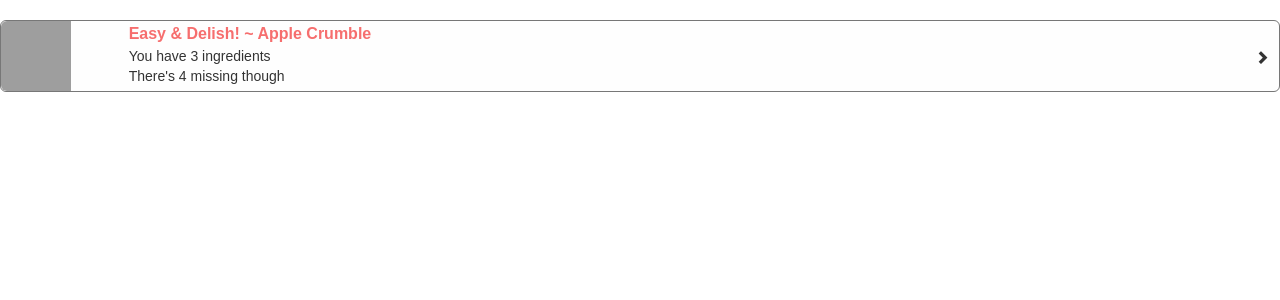
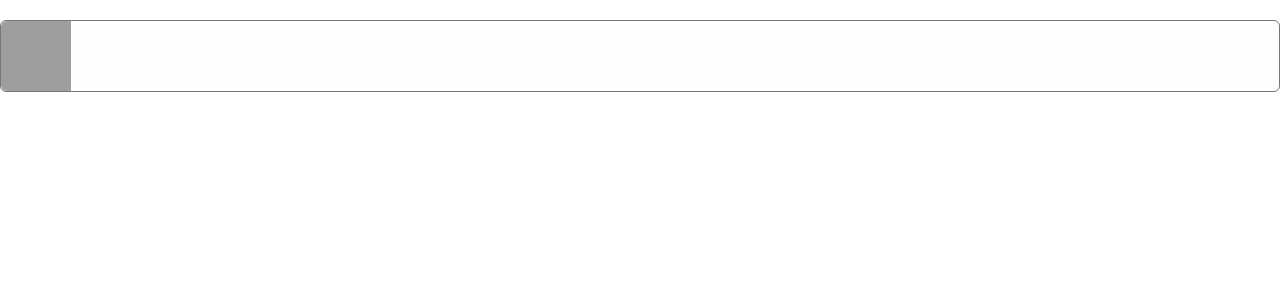
Before and after one commit to zacbraddy/HangryHippo, a React (Create React App) app: page / in a window 1280 px wide. Shown: the top 300 px of the page. Built offline with nearby package versions, Linux system fonts and the light colour scheme; grey boxes are pictures that could not be loaded.

Commit message:
Reverting to the new end of u4-m3

```diff
--- a/src/App.js
+++ b/src/App.js
@@ -23,17 +23,8 @@ class App extends Component {
                   />
                 </div>
                 <div className="recipe-list-item-text-container">
-                  <div className="recipe-list-item-title">{this.props.title}</div>
-                  <div className="recipe-list-item-used-ingredients">
-                    You have {this.props.missedIngredientCount === 0 ? "all" : this.props.usedIngredientCount} ingredients
-                  </div>
-                  {
-                    this.props.missedIngredientCount > 0 &&
-                    <div className="recipe-list-item-missing-ingredients">There's {this.props.missedIngredientCount} missing though</div>
-                  }
                 </div>
               </div>
-              <i className="recipe-list-item-chevron glyphicon glyphicon-chevron-right" />
             </div>
         );
     }
```
